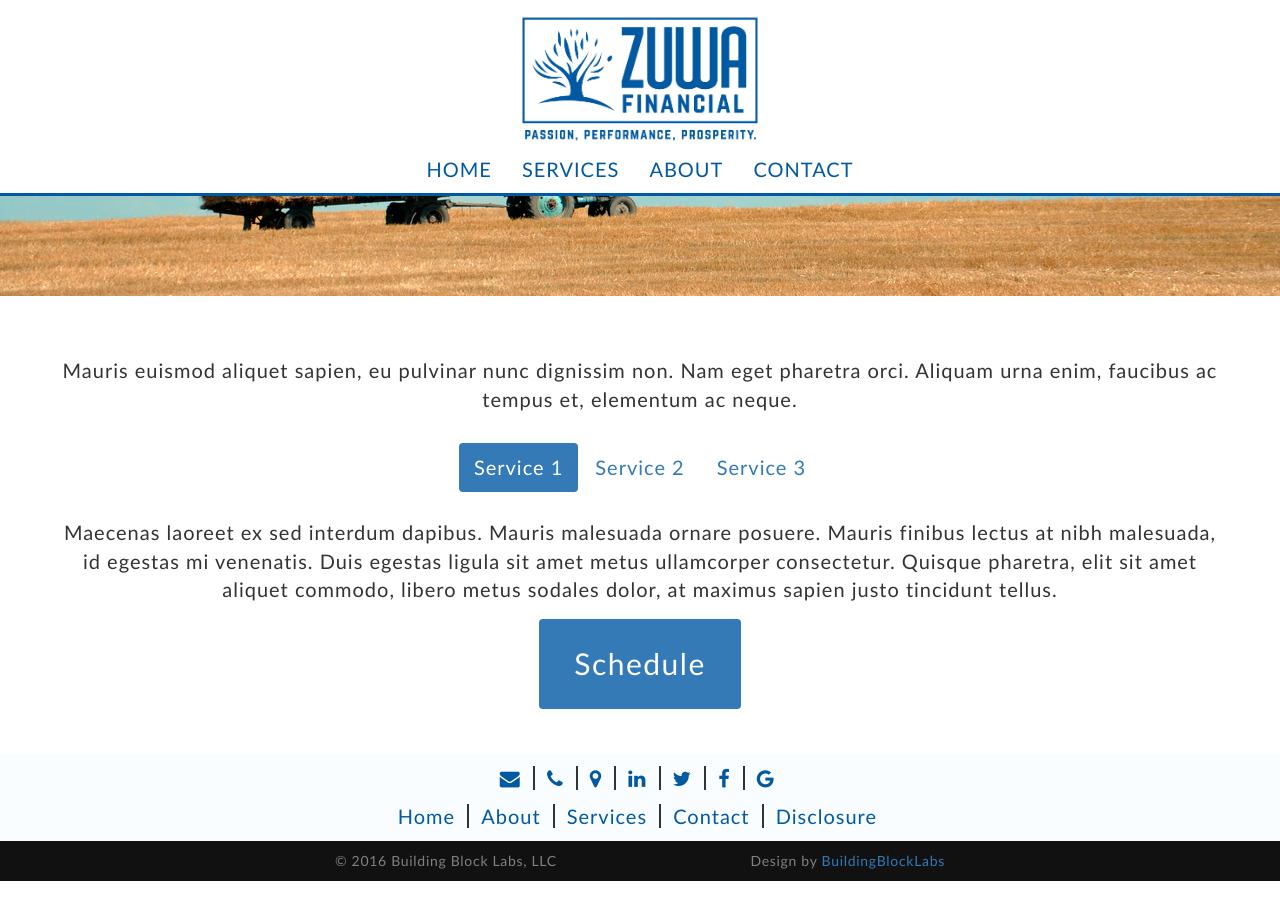
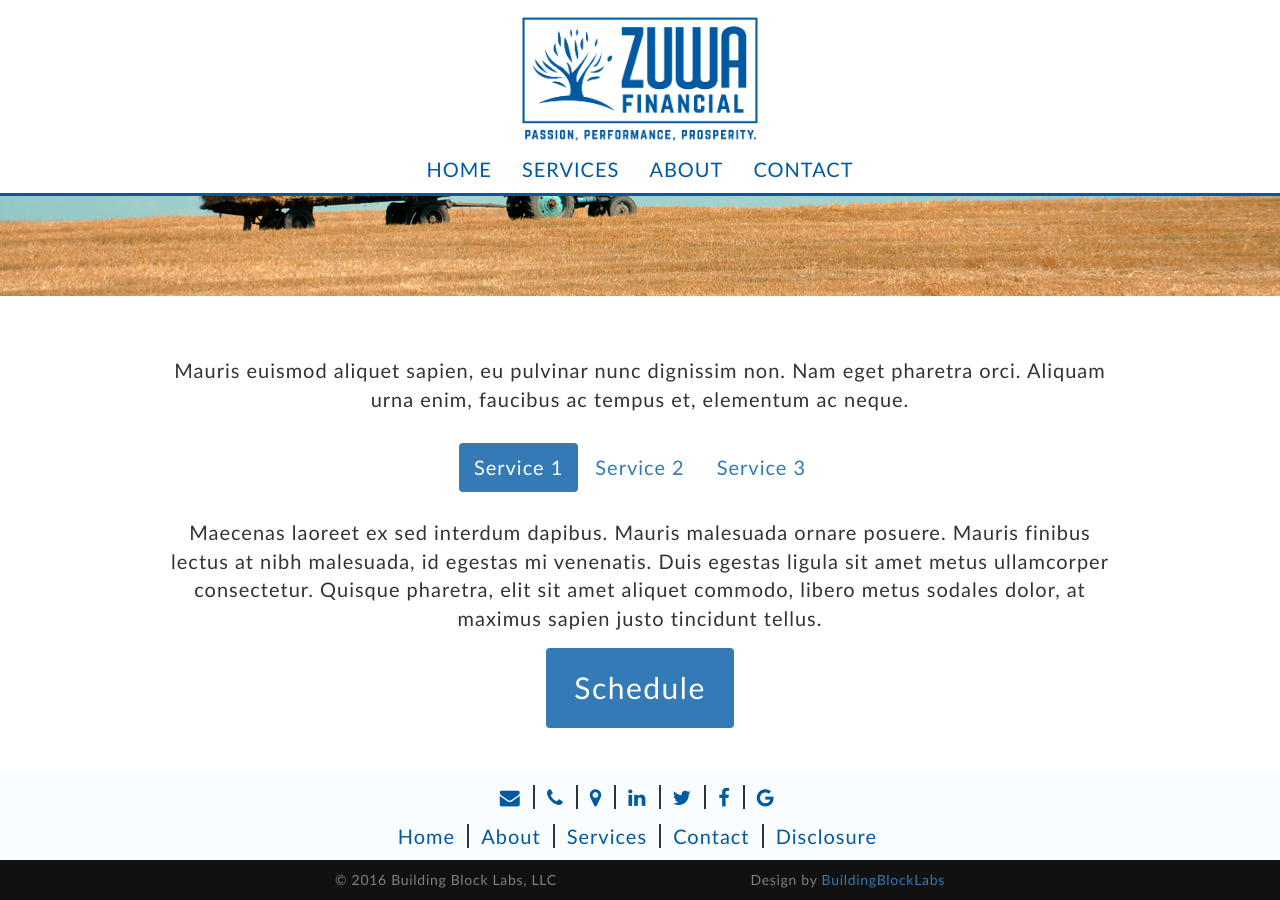
Before and after one commit to ZuwaFinancial/ZuwaFinancial.github.io, a Jekyll site: the page built from services.html, in a window 1280 px wide and 900 px high, scrolled down 384 px. Built offline with Jekyll 4.4.1, drawn with Linux system fonts in a browser that asks for light colours.

Commit message:
Increases service page margins

```diff
--- a/services.html
+++ b/services.html
@@ -16,6 +16,7 @@ title: Services
   <div class="container">
 
     <div class="row text-center">
+      <div class="col-sm-offset-1 col-sm-10">
 
         <p>
           Mauris euismod aliquet sapien, eu pulvinar nunc dignissim non.
@@ -24,8 +25,10 @@ title: Services
         </p>
 
       </div>
+    </div>
 
     <div class="row text-center">
+      <div class="col-sm-offset-1 col-sm-10">
 
         <ul class="nav nav-pills center-pills" role="tablist">
           <li role="presentation" class="active">
@@ -81,6 +84,7 @@ title: Services
         </div>
 
       </div>
+    </div>
 
   </div>
 </section>
```
Also changed, not shown: 1 other file. Lines whose indentation alone changed are shown as unchanged.
